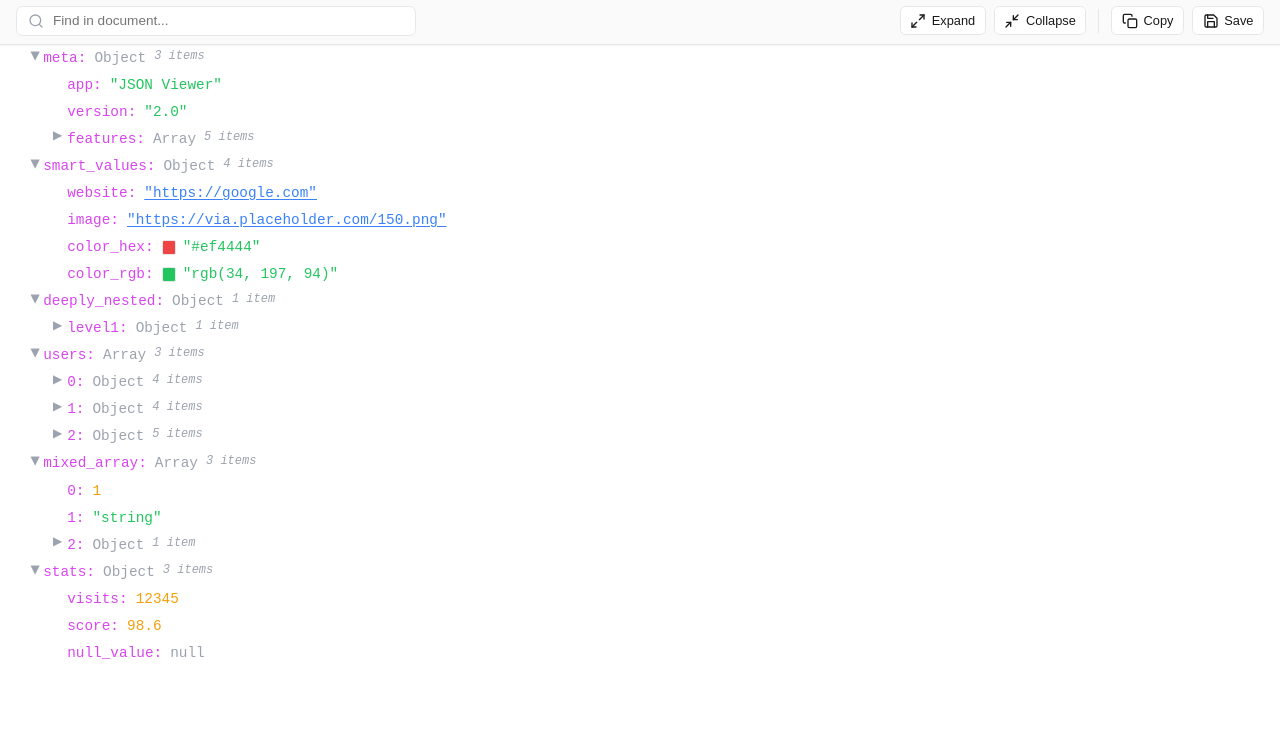
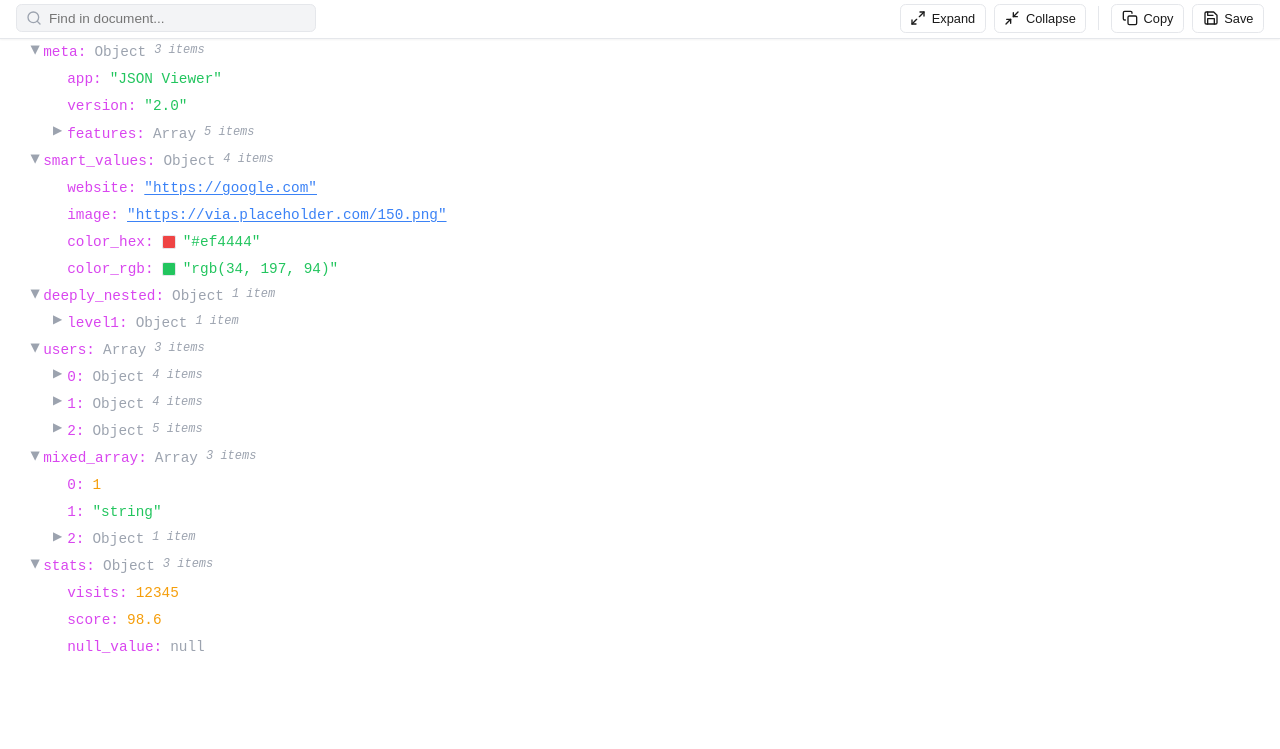
Before and after one commit to kunalbabre/JsonViewer, a browser extension: page test.html in a window 1280 px wide. Shown: the part 51-800 px from the top of the page. Drawn offline with Linux system fonts and the light colour scheme.

Commit message:
Refactor styles for search components; adjust padding, background colors, and max-width for improved layout consistency

```diff
--- a/src/styles.css
+++ b/src/styles.css
@@ -132,9 +132,9 @@ body.json-viewer-active {
   display: flex;
   align-items: center;
   justify-content: space-between;
-  padding: 0.5rem 1rem;
+  padding: 0.35rem 1rem;
   gap: 1rem;
-  background-color: rgba(0,0,0,0.02);
+  background-color: var(--bg-color); /* Match background */
 }
 
 .jv-search-container {
@@ -142,12 +142,12 @@ body.json-viewer-active {
   display: flex;
   align-items: center;
   flex: 1;
-  max-width: 400px;
+  max-width: 300px; /* Slightly smaller */
 }
 
 .jv-search-icon {
   position: absolute;
-  left: 0.75rem;
+  left: 0.6rem;
   color: var(--null-color);
   pointer-events: none;
   display: flex;
@@ -155,10 +155,10 @@ body.json-viewer-active {
 }
 
 .jv-search {
-  padding: 0.4rem 0.75rem 0.4rem 2.25rem;
-  border-radius: 0.4rem;
+  padding: 0.35rem 0.6rem 0.35rem 2rem; /* Match button padding height */
+  border-radius: 0.35rem;
   border: 1px solid var(--border-color);
-  background-color: var(--bg-color);
+  background-color: var(--hover-bg); /* Slight contrast for input */
   color: var(--text-color);
   font-size: 0.85rem;
   width: 100%;
@@ -168,6 +168,7 @@ body.json-viewer-active {
 .jv-search:focus {
   outline: none;
   border-color: var(--key-color);
+  background-color: var(--bg-color);
   box-shadow: 0 0 0 2px rgba(102, 126, 234, 0.1);
 }
 
```
